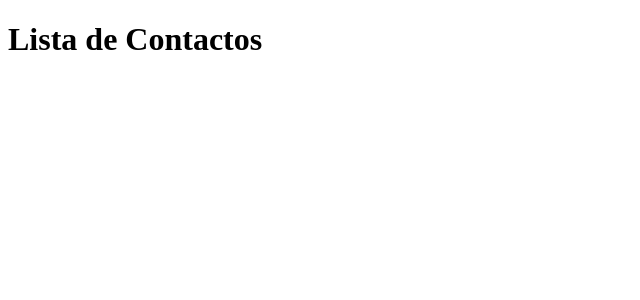
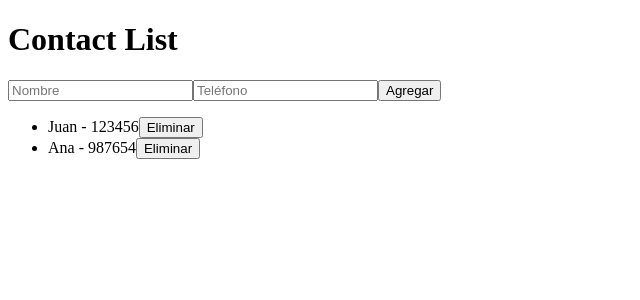
Before and after one commit to lucas-619/Homeworks, a React (Vite) app in the folder Homeworks/React1/react1/: page / in a window 1280 px wide. Shown: the top 300 px of the page, without its empty margins (0-640 px from the left). Built offline with nearby package versions, Linux system fonts and the light colour scheme.

Commit message:
Finish Challenge 2

```diff
--- /dev/null
+++ b/Homeworks/React1/react1/src/AddContacto.tsx
@@ -0,0 +1,40 @@
+import { useState } from "react";
+
+interface Props {
+  onAdd: (name: string, phone: string) => void;
+}
+
+function AddContact({ onAdd }: Props) {
+
+  const [name, setName] = useState("");
+  const [phone, setPhone] = useState("");
+
+  const handleSubmit = (e: React.FormEvent) => {
+    e.preventDefault();
+    if (!name || !phone) return;
+
+    onAdd(name, phone);
+    setName("");
+    setPhone("");
+  };
+
+  return (
+    <form onSubmit={handleSubmit}>
+      <input
+        placeholder="Nombre"
+        value={name}
+        onChange={e => setName(e.target.value)}
+      />
+
+      <input
+        placeholder="Teléfono"
+        value={phone}
+        onChange={e => setPhone(e.target.value)}
+      />
+
+      <button type="submit">Agregar</button>
+    </form>
+  );
+}
+
+export default AddContact;
--- /dev/null
+++ b/Homeworks/React1/react1/src/Loader.tsx
@@ -0,0 +1,5 @@
+function Loader() {
+  return <h2>Cargando contactos...</h2>;
+}
+
+export default Loader;
--- a/Homeworks/React1/react1/src/main.tsx
+++ b/Homeworks/React1/react1/src/main.tsx
@@ -1,10 +1,75 @@
-import React from "react";
+import React, { useState, useEffect } from "react";
 import ReactDOM from "react-dom/client";
-import PrintMessage from "./PrintMessage";
 
+import Loader from "./loader";
+import ContactList from "./ListaContactos";
+import AddContact from "./AddContacto";
 
-ReactDOM.createRoot(document.getElementById('root')!).render(
-    <React.StrictMode>
-        <PrintMessage message = 'Lista de Contactos'/>
-    </React.StrictMode>
-)
+interface Contact {
+  id: number;
+  name: string;
+  phone: string;
+}
+
+function Main() {
+
+  const [contacts, setContacts] = useState<Contact[]>([]);
+  const [loading, setLoading] = useState(true);
+
+  // Simulación carga inicial
+  useEffect(() => {
+
+    setTimeout(() => {
+      setContacts([
+        { id: 1, name: "Juan", phone: "123456" },
+        { id: 2, name: "Ana", phone: "987654" }
+      ]);
+
+      setLoading(false);
+
+    }, 2000);
+
+  }, []);
+
+  const addContact = (name: string, phone: string) => {
+    const newContact: Contact = {
+      id: Date.now(),
+      name,
+      phone
+    };
+
+    setContacts(prev => [...prev, newContact]);
+  };
+
+  const deleteContact = (id: number) => {
+    setContacts(prev =>
+      prev.filter(contact => contact.id !== id)
+    );
+  };
+
+  return (
+    <>
+      <h1>Contact List</h1>
+
+      {
+        loading
+          ? <Loader />
+          : <>
+              <AddContact onAdd={addContact} />
+              <ContactList
+                contacts={contacts}
+                onDelete={deleteContact}
+              />
+            </>
+      }
+    </>
+  );
+}
+
+ReactDOM.createRoot(
+  document.getElementById("root") as HTMLElement
+).render(
+  <React.StrictMode>
+    <Main />
+  </React.StrictMode>
+);
```
